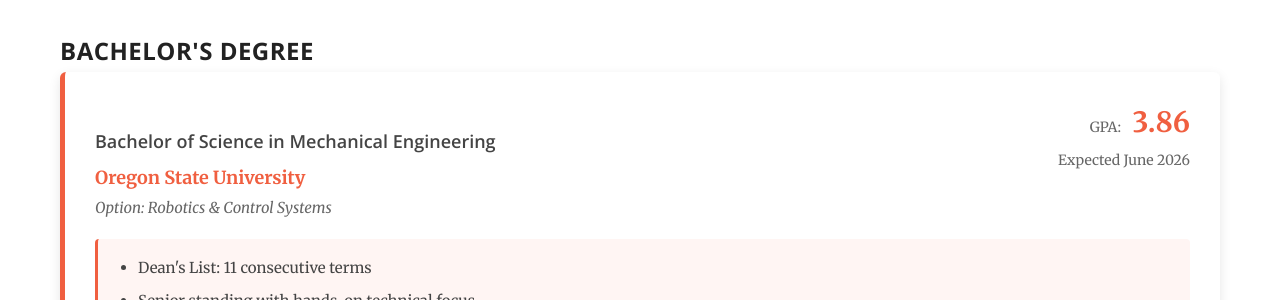
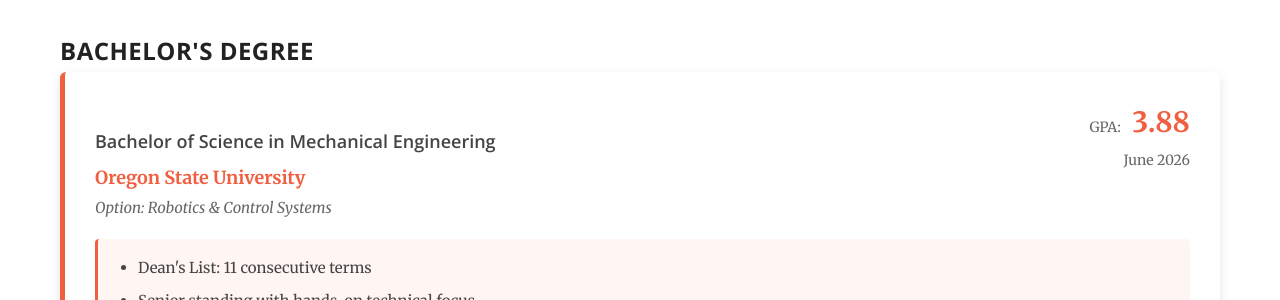
Before and after one commit to perryismyname/perryismyname.github.io, a Jekyll site: the page built from education/index.html, in a window 1280 px wide and 900 px high, scrolled down 366 px. Shown: the part 156-456 px from the top of the window. Built offline with Jekyll 4.4.1, drawn with Linux system fonts in a browser that asks for light colours.

Commit message:
Update index.html

```diff
--- a/education/index.html
+++ b/education/index.html
@@ -28,7 +28,7 @@
 <p>The Robotics & Control Systems option combines mechanical design with electrical systems integration, automation, and intelligent control. This is exactly the skillset needed for modern manufacturing and mechatronics applications. This specialization aligns with my hands-on experience in avionics, CNC programming, and embedded systems development.</p>
 
 <h4>Academic Philosophy</h4>
-<p>Maintaining a 3.86 GPA while balancing military service, professional athletics (Disney on Ice), and technical club involvement required disciplined time management and genuine passion for engineering. I approach coursework not as boxes to check, but as foundations for practical application. Theoretical concepts become meaningful when applied to real projects, whether troubleshooting F-15 avionics, programming CNC mills, or designing battery cooling systems for formula racing.</p>
+<p>Maintaining a 3.88 GPA while balancing military service, professional athletics (Disney on Ice), and technical club involvement required disciplined time management and genuine passion for engineering. I approach coursework not as boxes to check, but as foundations for practical application. Theoretical concepts become meaningful when applied to real projects, whether troubleshooting F-15 avionics, programming CNC mills, or designing battery cooling systems for formula racing.</p>
 
 <h4>Hands-On Learning</h4>
 <p>The most valuable education happens outside the classroom. Machine shop work taught me how designs translate to manufacturability. Formula racing showed me how theoretical thermodynamics governs real cooling system performance. Military avionics work demonstrated how electrical theory becomes troubleshooting practice. Each experience reinforces classroom learning and reveals gaps to address through further study.</p>
@@ -42,8 +42,8 @@
     degree="Bachelor of Science in Mechanical Engineering"
     institution="Oregon State University"
     option="Option: Robotics & Control Systems"
-    gpa="3.86"
-    graduation="Expected June 2026"
+    gpa="3.88"
+    graduation="June 2026"
     highlights="<ul>
       <li>Dean's List: 11 consecutive terms</li>
       <li>Senior standing with hands-on technical focus</li>
```
